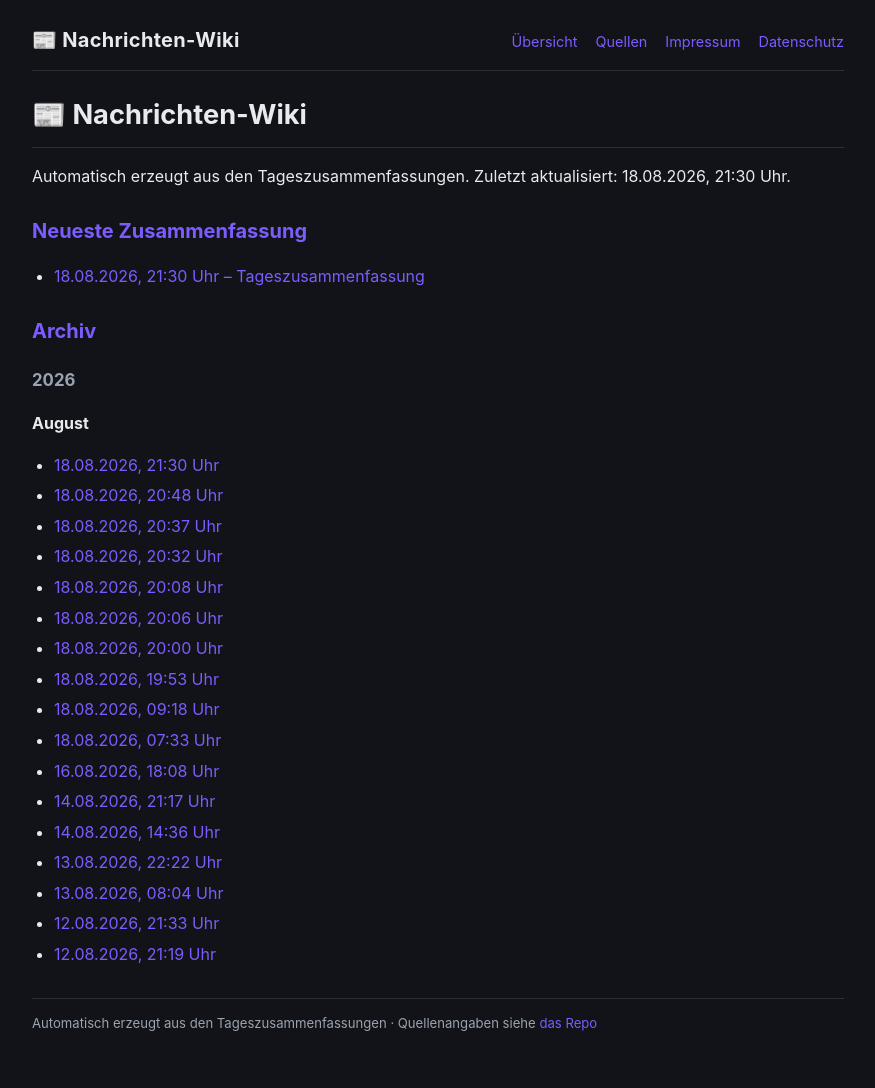
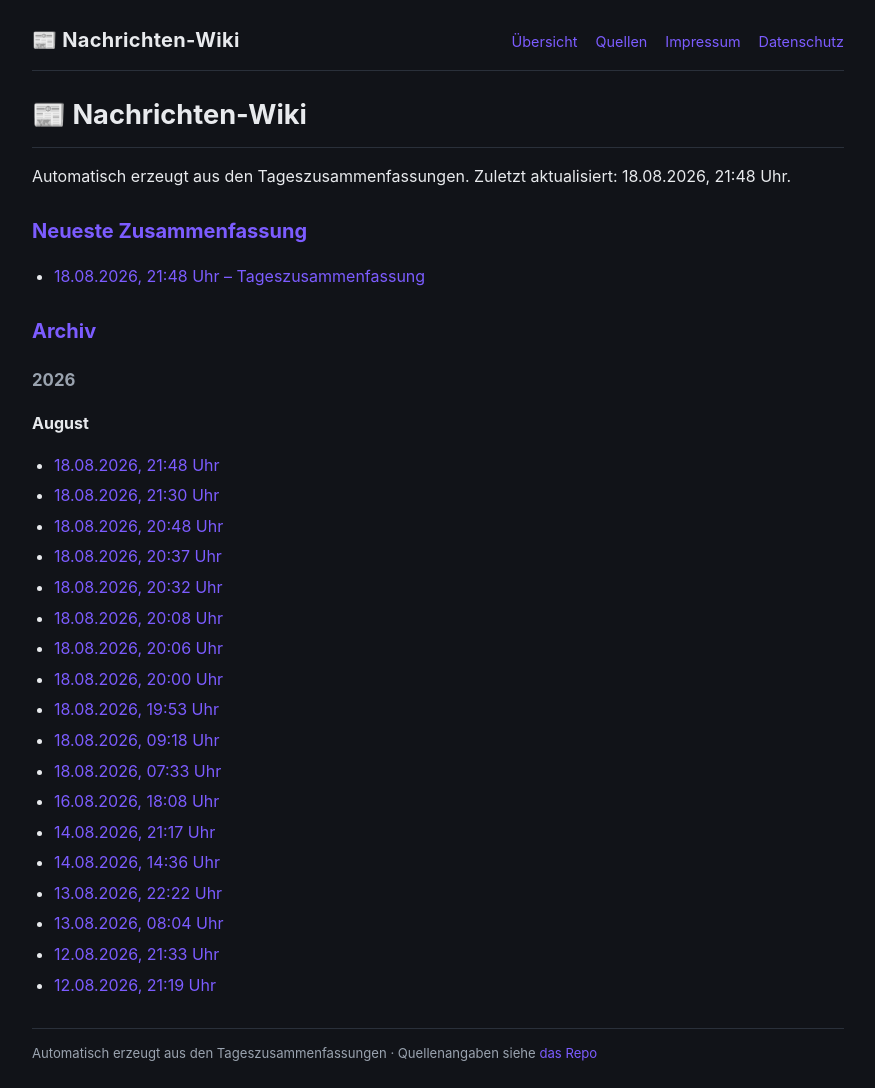
Before and after one commit to Ubuntu51/news-wiki, a Jekyll site: the page built from index.md, in a window 1280 px wide. Shown: the whole page, without its empty margins (202-1077 px from the left). Built offline with Jekyll 4.4.1, drawn with Linux system fonts in a browser that asks for light colours; our own code applies the rules of GitHub Pages for plain Markdown files; before the commit the page ends 1058 px from its top, so only the background shows below that.

Commit message:
Tageszusammenfassungen 2026-08-18

```diff
--- a/index.md
+++ b/index.md
@@ -1,10 +1,10 @@
 # 📰 Nachrichten-Wiki
 
-Automatisch erzeugt aus den Tageszusammenfassungen. Zuletzt aktualisiert: 18.08.2026, 21:30 Uhr.
+Automatisch erzeugt aus den Tageszusammenfassungen. Zuletzt aktualisiert: 18.08.2026, 21:48 Uhr.
 
 ## Neueste Zusammenfassung
 
-- [18.08.2026, 21:30 Uhr – Tageszusammenfassung](2026/08/2026-08-18_21-30.html)
+- [18.08.2026, 21:48 Uhr – Tageszusammenfassung](2026/08/2026-08-18_21-48.html)
 
 ## Archiv
 
@@ -12,6 +12,7 @@ Automatisch erzeugt aus den Tageszusammenfassungen. Zuletzt aktualisiert: 18.08.
 
 **August**
 
+- [18.08.2026, 21:48 Uhr](2026/08/2026-08-18_21-48.html)
 - [18.08.2026, 21:30 Uhr](2026/08/2026-08-18_21-30.html)
 - [18.08.2026, 20:48 Uhr](2026/08/2026-08-18_20-48.html)
 - [18.08.2026, 20:37 Uhr](2026/08/2026-08-18_20-37.html)
```
Also changed, not shown: 2026/08/2026-08-18_21-48.md (added, +65 -0 lines).
